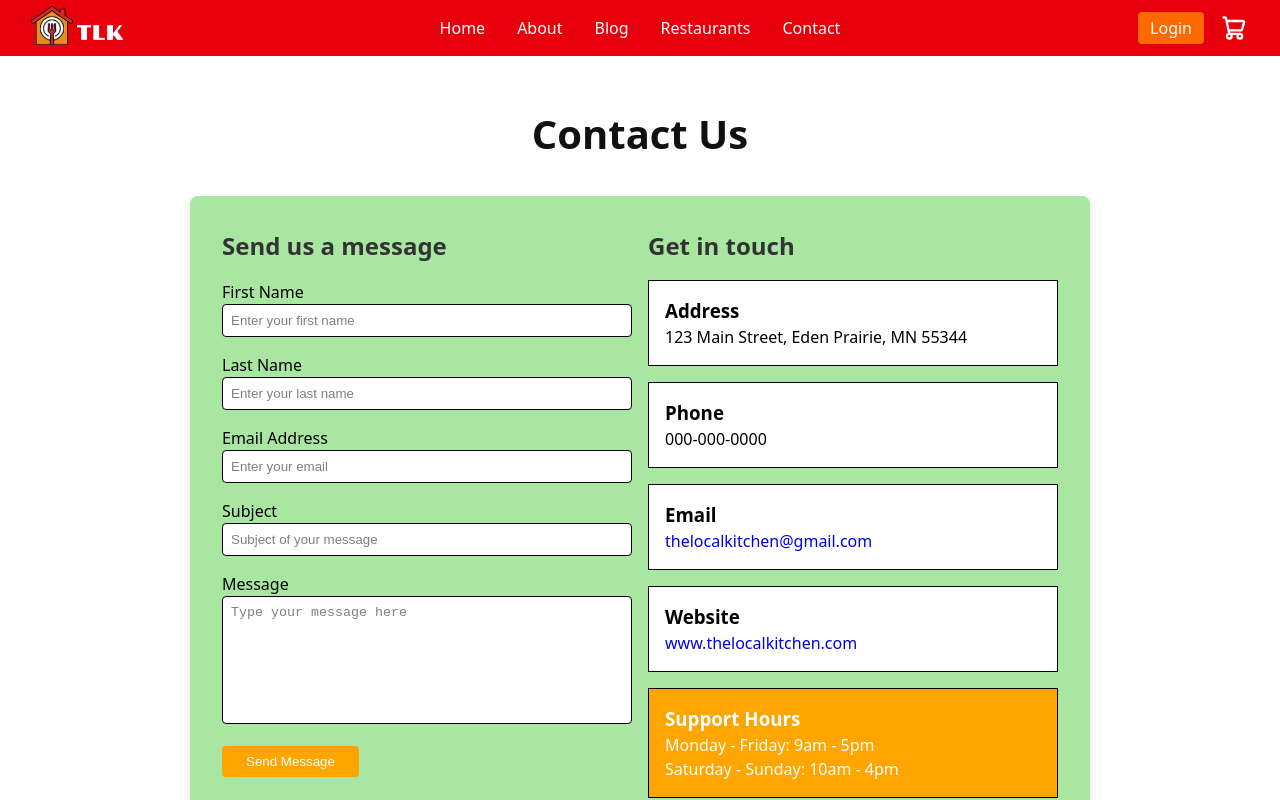
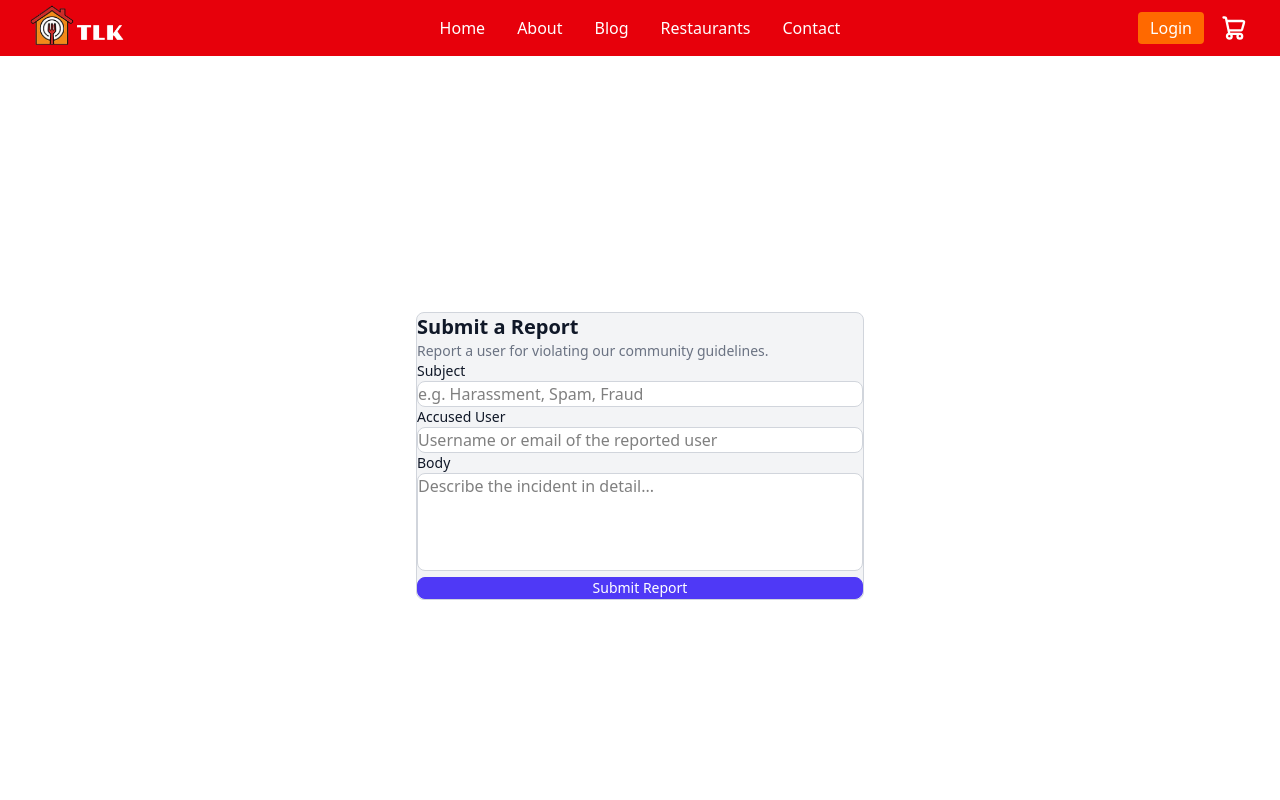
Before and after one commit to TeaJosh/The-Local-Kitchen, a Next.js app in the folder frontend/: page /contact in a window 1280 px wide. Shown: the top 800 px of the page. Built offline with nearby package versions, Linux system fonts and the light colour scheme.

Commit message:
Refactor ContactPage to ReportPage with new fields

```diff
--- a/frontend/app/contact/page.tsx
+++ b/frontend/app/contact/page.tsx
@@ -1,142 +1,55 @@
 "use client";
-
 import React, { useState } from "react";
 
-const ContactPage: React.FC = () => {
-  const [firstName, setFirstName] = useState("");
-  const [lastName, setLastName] = useState("");
-  const [email, setEmail] = useState("");
+export default function ReportPage() {
   const [subject, setSubject] = useState("");
-  const [message, setMessage] = useState("");
+  const [accusedUser, setAccusedUser] = useState("");
+  const [body, setBody] = useState("");
   const [showError, setShowError] = useState(false);
   const [missingFields, setMissingFields] = useState<string[]>([]);
-  const [emailError, setEmailError] = useState<string | null>(null);
-
-  const validateEmail = (value: string) => {
-    const regex = /^[^\s@]+@[^\s@]+\.[^\s@]+$/;
-    return regex.test(value);
-  };
 
   const handleSubmit = (e: React.FormEvent) => {
     e.preventDefault();
     const missing: string[] = [];
-    let emailFormatError: string | null = null;
 
-    if (!firstName.trim()) missing.push("First Name");
-    if (!lastName.trim()) missing.push("Last Name");
-    if (!email.trim()) {
-      missing.push("Email Address");
-    } else if (!validateEmail(email.trim())) {
-      emailFormatError = "Please enter a valid email address.";
-    }
     if (!subject.trim()) missing.push("Subject");
-    if (!message.trim()) missing.push("Message");
+    if (!accusedUser.trim()) missing.push("Accused User");
+    if (!body.trim()) missing.push("Body");
 
-    if (missing.length > 0 || emailFormatError) {
+    if (missing.length > 0) {
       setMissingFields(missing);
-      setEmailError(emailFormatError);
       setShowError(true);
       return;
     }
 
     setMissingFields([]);
-    setEmailError(null);
     setShowError(false);
     // Submit logic here...
   };
 
-  const closeError = () => {
-    setShowError(false);
-    setEmailError(null);
-  };
+  const closeError = () => setShowError(false);
 
   return (
-    <div id="no-tailwind-root">
-      <style>{`
-        #no-tailwind-root,
-        #no-tailwind-root * {
-          all: unset;
-          display: revert;
-          box-sizing: border-box;
-          font: revert;
-          color: revert;
-          background: revert;
-        }
-
-        #no-tailwind-root div,
-        #no-tailwind-root section,
-        #no-tailwind-root header,
-        #no-tailwind-root main,
-        #no-tailwind-root footer,
-        #no-tailwind-root form,
-        #no-tailwind-root p {
-          display: block;
-        }
-
-        #no-tailwind-root button {
-          cursor: pointer;
-        }
-      `}</style>
-
-      <div
-        style={{
-          backgroundColor: "#FFFFFF",
-          minHeight: "100vh",
-          display: "flex",
-          flexDirection: "column",
-        }}
-      >
+    <main className="min-h-screen flex items-center justify-center bg-white px-4 py-16">
       {/* Error Overlay */}
       {showError && (
         <div
-            style={{
-              position: "fixed",
-              inset: 0,
-              backgroundColor: "rgba(0,0,0,0.6)",
-              display: "flex",
-              alignItems: "center",
-              justifyContent: "center",
-              zIndex: 50,
-            }}
+          className="fixed inset-0 bg-black/60 flex items-center justify-center z-50"
           onClick={closeError}
         >
           <div
-              style={{
-                backgroundColor: "#000000",
-                border: "1px solid #FFA500",
-                color: "#FFA500",
-                padding: "1rem 1.5rem",
-                maxWidth: "90%",
-              }}
+            className="bg-white border border-red-400 text-red-600 p-6 rounded-lg max-w-sm w-full mx-4"
             onClick={(e) => e.stopPropagation()}
           >
-              <p style={{ marginBottom: "0.5rem" }}>
-                Please complete all required fields before sending your message.
-              </p>
-
-              {missingFields.length > 0 && (
-                <ul style={{ marginBottom: "0.75rem", paddingLeft: "1.5rem" }}>
+            <p className="font-medium mb-3">Please complete all required fields:</p>
+            <ul className="list-disc list-inside mb-4 space-y-1 text-sm">
               {missingFields.map((field) => (
                 <li key={field}>{field} is required.</li>
               ))}
             </ul>
-              )}
-
-              {emailError && (
-                <div style={{ marginTop: "0.25rem", color: "#FFA500" }}>
-                  {emailError}
-                </div>
-              )}
-
             <button
               onClick={closeError}
-                style={{
-                  marginTop: "0.5rem",
-                  backgroundColor: "#FFA500",
-                  color: "#000",
-                  border: "1px solid #FFA500",
-                  padding: "0.25rem 1rem",
-                }}
+              className="block w-full rounded-lg border border-red-500 bg-red-500 px-4 py-2 text-sm font-medium text-white transition-colors hover:bg-transparent hover:text-red-500"
             >
               OK
             </button>
@@ -144,239 +57,64 @@ const ContactPage: React.FC = () => {
         </div>
       )}
 
-        <main
-          style={{
-            display: "flex",
-            flexDirection: "column",
-            alignItems: "center",
-            justifyContent: "center",
-            flexGrow: 1,
-            padding: "3rem 1rem",
-          }}
+      <form
+        onSubmit={handleSubmit}
+        className="mx-auto max-w-md space-y-4 rounded-lg border border-gray-300 bg-gray-100 p-6 w-full"
       >
-          <h1
-            style={{
-              fontSize: "2.5rem",
-              fontWeight: "bold",
-              marginBottom: "2rem",
-              color: "#111",
-            }}
-          >
-            Contact Us
-          </h1>
+        <h1 className="text-xl font-semibold text-gray-900">Submit a Report</h1>
+        <p className="text-sm text-gray-500">
+          Report a user for violating our community guidelines.
+        </p>
 
-          <div
-            style={{
-              display: "flex",
-              flexWrap: "wrap",
-              backgroundColor: "#A8E6A1",
-              borderRadius: "0.5rem",
-              boxShadow: "0 2px 10px rgba(0,0,0,0.1)",
-              padding: "2rem",
-              width: "90%",
-              maxWidth: "900px",
-            }}
-          >
-            {/* Left Div */}
-            <div style={{ flex: 1, marginRight: "1rem", marginBottom: "1rem" }}>
-              <h2
-                style={{
-                  fontSize: "1.5rem",
-                  fontWeight: "600",
-                  marginBottom: "1rem",
-                  color: "#333",
-                }}
-              >
-                Send us a message
-              </h2>
-
-              <form onSubmit={handleSubmit}>
-                <div style={{ marginBottom: "1rem" }}>
-                  <label style={{ display: "block", fontWeight: "500" }}>
-                    First Name
+        <div>
+          <label className="block text-sm font-medium text-gray-900" htmlFor="subject">
+            Subject
           </label>
           <input
+            id="subject"
+            className="mt-1 w-full rounded-lg border border-gray-300 bg-white p-2 focus:border-indigo-500 focus:outline-none"
             type="text"
-                    placeholder="Enter your first name"
-                    value={firstName}
-                    onChange={(e) => setFirstName(e.target.value)}
-                    style={{
-                      width: "100%",
-                      padding: "0.5rem",
-                      border: "1px solid #000",
-                      borderRadius: "0.25rem",
-                    }}
+            placeholder="e.g. Harassment, Spam, Fraud"
+            value={subject}
+            onChange={(e) => setSubject(e.target.value)}
           />
         </div>
 
-                <div style={{ marginBottom: "1rem" }}>
-                  <label style={{ display: "block", fontWeight: "500" }}>
-                    Last Name
+        <div>
+          <label className="block text-sm font-medium text-gray-900" htmlFor="accusedUser">
+            Accused User
           </label>
           <input
+            id="accusedUser"
+            className="mt-1 w-full rounded-lg border border-gray-300 bg-white p-2 focus:border-indigo-500 focus:outline-none"
             type="text"
-                    placeholder="Enter your last name"
-                    value={lastName}
-                    onChange={(e) => setLastName(e.target.value)}
-                    style={{
-                      width: "100%",
-                      padding: "0.5rem",
-                      border: "1px solid #000",
-                      borderRadius: "0.25rem",
-                    }}
+            placeholder="Username or email of the reported user"
+            value={accusedUser}
+            onChange={(e) => setAccusedUser(e.target.value)}
           />
         </div>
 
-                <div style={{ marginBottom: "1rem" }}>
-                  <label style={{ display: "block", fontWeight: "500" }}>
-                    Email Address
-                  </label>
-                  <input
-                    type="text"
-                    placeholder="Enter your email"
-                    value={email}
-                    onChange={(e) => setEmail(e.target.value)}
-                    style={{
-                      width: "100%",
-                      padding: "0.5rem",
-                      border: "1px solid #000",
-                      borderRadius: "0.25rem",
-                    }}
-                  />
-                </div>
-
-                <div style={{ marginBottom: "1rem" }}>
-                  <label style={{ display: "block", fontWeight: "500" }}>
-                    Subject
-                  </label>
-                  <input
-                    type="text"
-                    placeholder="Subject of your message"
-                    value={subject}
-                    onChange={(e) => setSubject(e.target.value)}
-                    style={{
-                      width: "100%",
-                      padding: "0.5rem",
-                      border: "1px solid #000",
-                      borderRadius: "0.25rem",
-                    }}
-                  />
-                </div>
-
-                <div style={{ marginBottom: "1rem" }}>
-                  <label style={{ display: "block", fontWeight: "500" }}>
-                    Message
+        <div>
+          <label className="block text-sm font-medium text-gray-900" htmlFor="body">
+            Body
           </label>
           <textarea
-                    placeholder="Type your message here"
-                    value={message}
-                    onChange={(e) => setMessage(e.target.value)}
-                    style={{
-                      width: "100%",
-                      padding: "0.5rem",
-                      border: "1px solid #000",
-                      borderRadius: "0.25rem",
-                      height: "8rem",
-                    }}
+            id="body"
+            className="mt-1 w-full resize-none rounded-lg border border-gray-300 bg-white p-2 focus:border-indigo-500 focus:outline-none"
+            rows={4}
+            placeholder="Describe the incident in detail..."
+            value={body}
+            onChange={(e) => setBody(e.target.value)}
           />
         </div>
 
         <button
           type="submit"
-                  style={{
-                    backgroundColor: "#FFA500",
-                    color: "#FFF",
-                    border: "none",
-                    borderRadius: "0.25rem",
-                    padding: "0.5rem 1.5rem",
-                  }}
+          className="block w-full rounded-lg border border-indigo-600 bg-indigo-600 px-12 py-3 text-sm font-medium text-white transition-colors hover:bg-transparent hover:text-indigo-600"
         >
-                  Send Message
+          Submit Report
         </button>
       </form>
-            </div>
-
-            {/* Right Div */}
-            <div style={{ flex: 1 }}>
-              <h2
-                style={{
-                  fontSize: "1.5rem",
-                  fontWeight: "600",
-                  marginBottom: "1rem",
-                  color: "#333",
-                }}
-              >
-                Get in touch
-              </h2>
-
-              <div style={{ display: "grid", gap: "1rem" }}>
-                <div
-                  style={{
-                    backgroundColor: "#FFF",
-                    border: "1px solid #000",
-                    padding: "1rem",
-                  }}
-                >
-                  <h3 style={{ fontWeight: "600" }}>Address</h3>
-                  <p>123 Main Street, Eden Prairie, MN 55344</p>
-                </div>
-
-                <div
-                  style={{
-                    backgroundColor: "#FFF",
-                    border: "1px solid #000",
-                    padding: "1rem",
-                  }}
-                >
-                  <h3 style={{ fontWeight: "600" }}>Phone</h3>
-                  <p>000-000-0000</p>
-                </div>
-
-                <div
-                  style={{
-                    backgroundColor: "#FFF",
-                    border: "1px solid #000",
-                    padding: "1rem",
-                  }}
-                >
-                  <h3 style={{ fontWeight: "600" }}>Email</h3>
-                  <a href="mailto:thelocalkitchen@gmail.com">
-                    thelocalkitchen@gmail.com
-                  </a>
-                </div>
-
-                <div
-                  style={{
-                    backgroundColor: "#FFF",
-                    border: "1px solid #000",
-                    padding: "1rem",
-                  }}
-                >
-                  <h3 style={{ fontWeight: "600" }}>Website</h3>
-                  <a href="https://www.thelocalkitchen.com">
-                    www.thelocalkitchen.com
-                  </a>
-                </div>
-
-                <div
-                  style={{
-                    backgroundColor: "#FFA500",
-                    color: "#FFF",
-                    border: "1px solid #000",
-                    padding: "1rem",
-                  }}
-                >
-                  <h3 style={{ fontWeight: "600" }}>Support Hours</h3>
-                  <p>Monday - Friday: 9am - 5pm</p>
-                  <p>Saturday - Sunday: 10am - 4pm</p>
-                </div>
-              </div>
-            </div>
-          </div>
     </main>
-      </div>
-    </div>
   );
-};
-
-export default ContactPage;
+}
```
Lines whose indentation alone changed are shown as unchanged.
